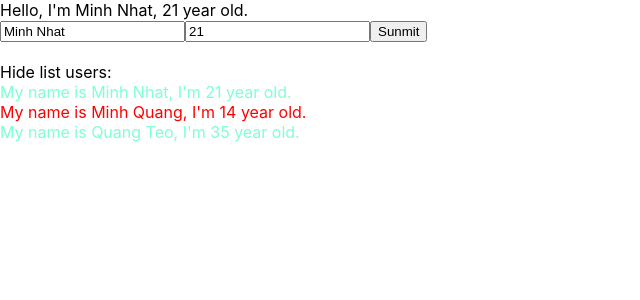
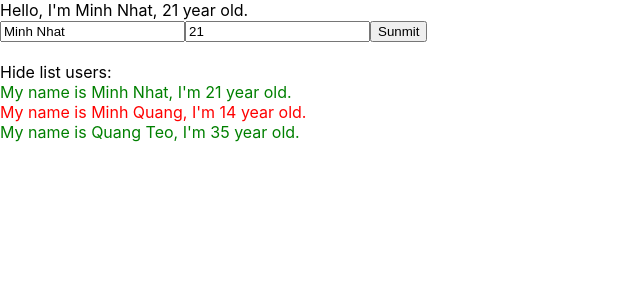
Before and after one commit to Minhnhat21/demo-react-project, a React (Create React App) app: page / in a window 1280 px wide. Shown: the top 300 px of the page, without its empty margins (0-640 px from the left). Built offline with nearby package versions, Linux system fonts and the light colour scheme.

Commit message:
video-27

```diff
--- a/package.json
+++ b/package.json
@@ -7,9 +7,11 @@
     "@testing-library/jest-dom": "^5.16.5",
     "@testing-library/react": "^13.4.0",
     "@testing-library/user-event": "^13.5.0",
+    "node-sass": "^8.0.0",
     "react": "^18.2.0",
     "react-dom": "^18.2.0",
     "react-scripts": "5.0.1",
+    "sass": "^1.58.0",
     "web-vitals": "^2.1.4"
   },
   "scripts": {
--- a/src/App.js
+++ b/src/App.js
@@ -1,5 +1,5 @@
 import logo from './logo.svg';
-import './App.css';
+import './App.scss';
 // import {useDispatch, useSelector} from 'react-redux';
 
 import MyComponent from './components/MyComponent';
--- a/src/App.css
+++ b/src/App.scss
@@ -1,10 +1,3 @@
-.red {
-  color: red;
-}
-
-.green {
-  color: aquamarine;
-}
 
 .App {
   text-align: center;
--- /dev/null
+++ b/src/components/DisplayInfo.scss
@@ -0,0 +1,10 @@
+.display-user-controller {
+  .red {
+    color: red;
+  }
+
+  .green {
+    color: green;
+  }
+
+}
--- a/src/components/DisplayInfor.js
+++ b/src/components/DisplayInfor.js
@@ -1,4 +1,5 @@
 import React from "react";
+import './DisplayInfo.scss';
 
 class DisplayInfor extends React.Component {
 
@@ -17,7 +18,7 @@ class DisplayInfor extends React.Component {
         console.log(listUsers);
 
         return(
-            <div>
+            <div className="display-user-controller">
                 <div>
                     <span onClick={() => this.handleShowHide()}>
                         {this.state.isShowListUser ? "Hide " : "Show "} list users:
```
Also changed, not shown: 1 other file (tests, documents, lock files or other folders).
